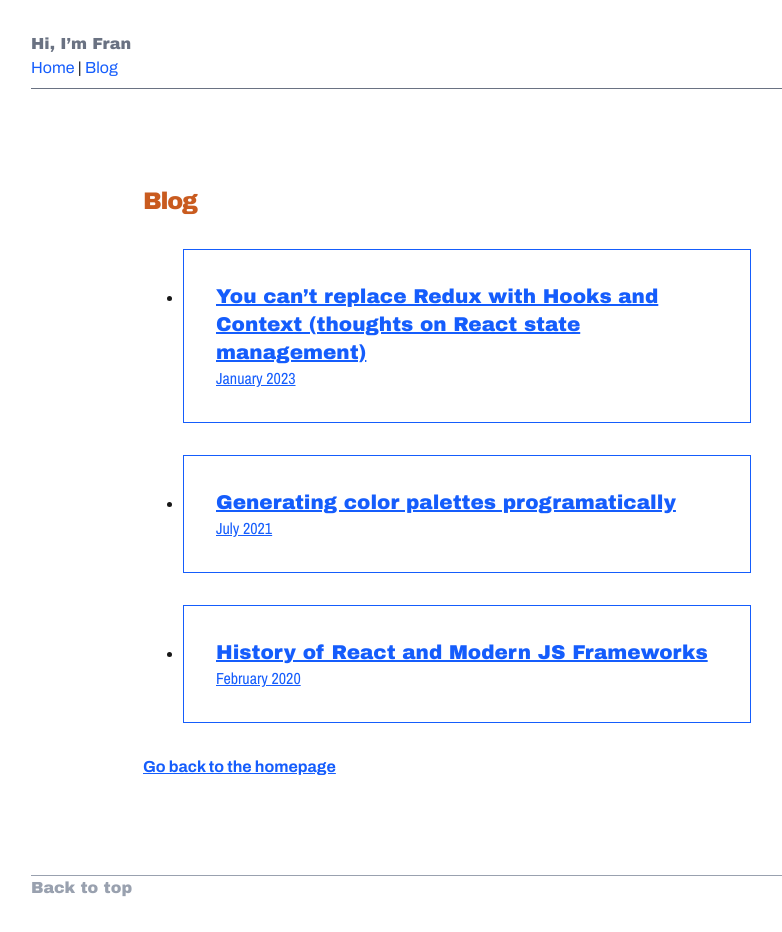
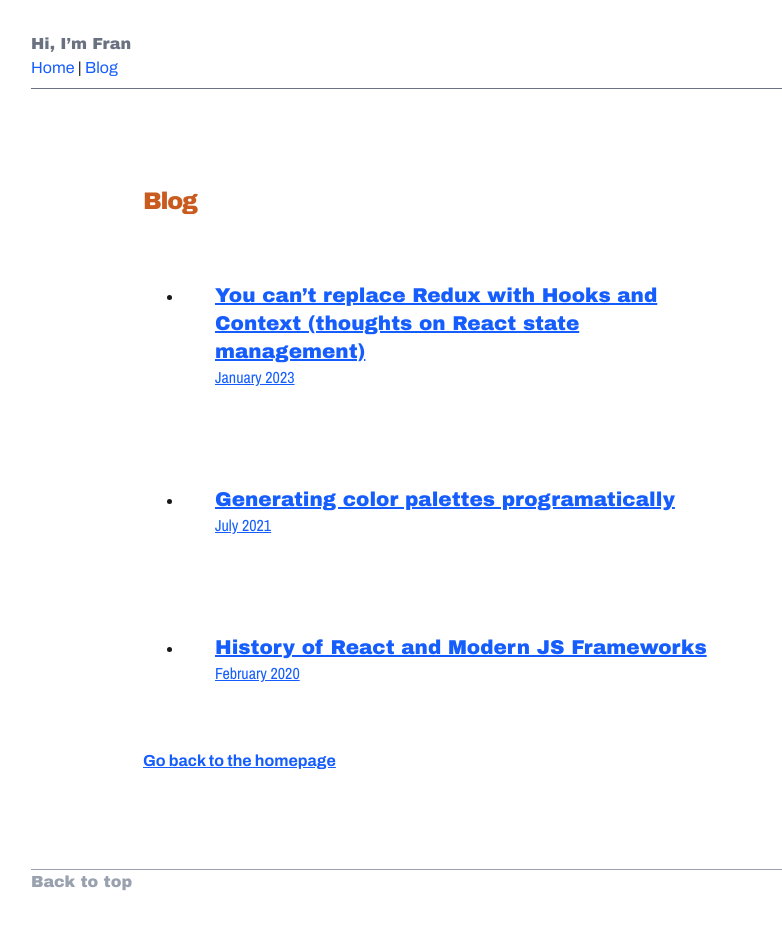
Before and after one commit to AeonFr/francanobr.com, a Next.js app: page /blog/articles in a window 1280 px wide. Shown: the whole page, without its empty margins (193-975 px from the left). Built offline with nearby package versions, Linux system fonts and the light colour scheme; a web font is replaced by a local one.

Commit message:
Add squircle shape to the blog items

```diff
--- /dev/null
+++ b/app/blog/bloglist.module.css
@@ -0,0 +1,9 @@
+.squircleBlogItem {
+  --squircle-background: var(--color-blue-100);
+	--squircle-smooth: 0.3;
+	--squircle-radius: 30px;
+}
+
+.squircleBlogItem:hover {
+  --squircle-background: var(--color-blue-600);
+}
--- a/app/blog/page.tsx
+++ b/app/blog/page.tsx
@@ -1,4 +1,7 @@
+import Squircle from "@/components/squircle/Squircle";
+import SquircleProvider from "@/components/squircle/SquircleProvider";
 import Link from "next/link";
+import styles from "./bloglist.module.css";
 
 export const metadata = {
   title: "Blog",
@@ -6,6 +9,7 @@ export const metadata = {
 
 export default function Blog() {
   return (
+    <SquircleProvider>
       <div className="max-w-xl lg:max-w-2xl mx-auto my-24">
         <div className="mx-8">
           <h1 className="font-title text-8xl text-orange-600 tracking-tighter">
@@ -40,12 +44,14 @@ export default function Blog() {
           </Link>
         </div>
       </div>
+    </SquircleProvider>
   );
 }
 
 function BlogLink({ href, children, date }: { href: string, children: string, date: string }) {
   return (
-    <Link href={href} className="block my-8 p-8 border-blue-600 border-1 hover:bg-blue-600 hover:text-white">
+    <Squircle className={styles.squircleBlogItem}>
+      <Link href={href} className="block my-8 p-8 hover:text-white">
         <span className="block text-xl font-title">
           {children}
         </span>
@@ -53,5 +59,6 @@ function BlogLink({ href, children, date }: { href: string, children: string, da
           {date}
         </span>
       </Link>
+    </Squircle>
   )
 }
--- /dev/null
+++ b/components/squircle/Squircle.tsx
@@ -0,0 +1,54 @@
+import React from "react";
+import styles from "./squircle.module.css";
+
+// Utility type for inferring props for the 'as' component
+// This allows Squircle to accept all props of the component passed to 'as'
+type AsProp<C extends React.ElementType> = {
+  as?: C;
+} & Omit<React.ComponentPropsWithoutRef<C>, 'as' | 'className' | 'style'>;
+
+interface BaseSquircleProps {
+  children: React.ReactNode;
+  type?: "fill" | "outline" | "gradient";
+  smooth?: number;
+  radius?: number;
+  background?: string;
+  gradientStops?: string;
+  className?: string;
+  style?: React.CSSProperties;
+}
+
+// Generic SquircleProps type
+type SquircleProps<C extends React.ElementType = 'div'> = BaseSquircleProps & AsProp<C>;
+
+export default function Squircle<C extends React.ElementType = 'div'>({
+  type = "fill",
+  smooth,
+  radius,
+  children,
+  background,
+  gradientStops,
+  as,
+  className = '',
+  style = {},
+  ...rest
+}: SquircleProps<C>) {
+  const Component = as || 'div';
+  const squircleStyle = {
+    ...(smooth ? { '--squircle-smooth': smooth } : {}),
+    ...(radius ? { '--squircle-radius': `${radius}px` } : {}),
+    ...(background ? { '--squircle-background': background } : {}),
+    ...(gradientStops && type === 'gradient' ? { '--squircle-gradient-stops': gradientStops } : {}),
+    ...style,
+  } as React.CSSProperties;
+
+  return (
+    <Component
+      className={`${styles.button} ${styles[type]} ${className}`.trim()}
+      style={squircleStyle}
+      {...rest}
+    >
+      {children}
+    </Component>
+  );
+}
--- /dev/null
+++ b/components/squircle/SquircleProvider.tsx
@@ -0,0 +1,15 @@
+"use client";
+
+import { useEffect } from "react";
+
+export default function SquircleProvider({ children }: { children: React.ReactNode }) {
+  useEffect(() => {
+    // (CSS as any).paintWorklet.addModule("/js/squircle.min.js");
+    // eslint-disable-next-line @typescript-eslint/no-explicit-any
+    (CSS as any).paintWorklet.addModule(
+    "https://www.unpkg.com/css-houdini-squircle@0.3.0/squircle.min.js"
+    );
+  }, []);
+
+  return children;
+}
--- /dev/null
+++ b/components/squircle/squircle.module.css
@@ -0,0 +1,25 @@
+/* Copied from squircle.css for CSS Modules */
+.button {
+	outline: none;
+	border: none;
+	--squircle-smooth: 0.8;
+	--squircle-radius: 20px;
+}
+
+.fill {
+	/* background: var(--squircle-background, black);
+	mask-image: paint(squircle); */
+  background: paint(squircle);
+  --squircle-fill: var(--squircle-background, black);
+}
+
+.outline {
+	background: paint(squircle);
+	--squircle-outline: 2px;
+	--squircle-fill: var(--squircle-background, black);
+}
+
+.gradient {
+	background: linear-gradient(var(--squircle-gradient-stops, 122.37deg, #FF0000 6.31%, #00FFA3 85.76%));
+	mask-image: paint(squircle);
+}
```
Lines whose indentation alone changed are shown as unchanged.
